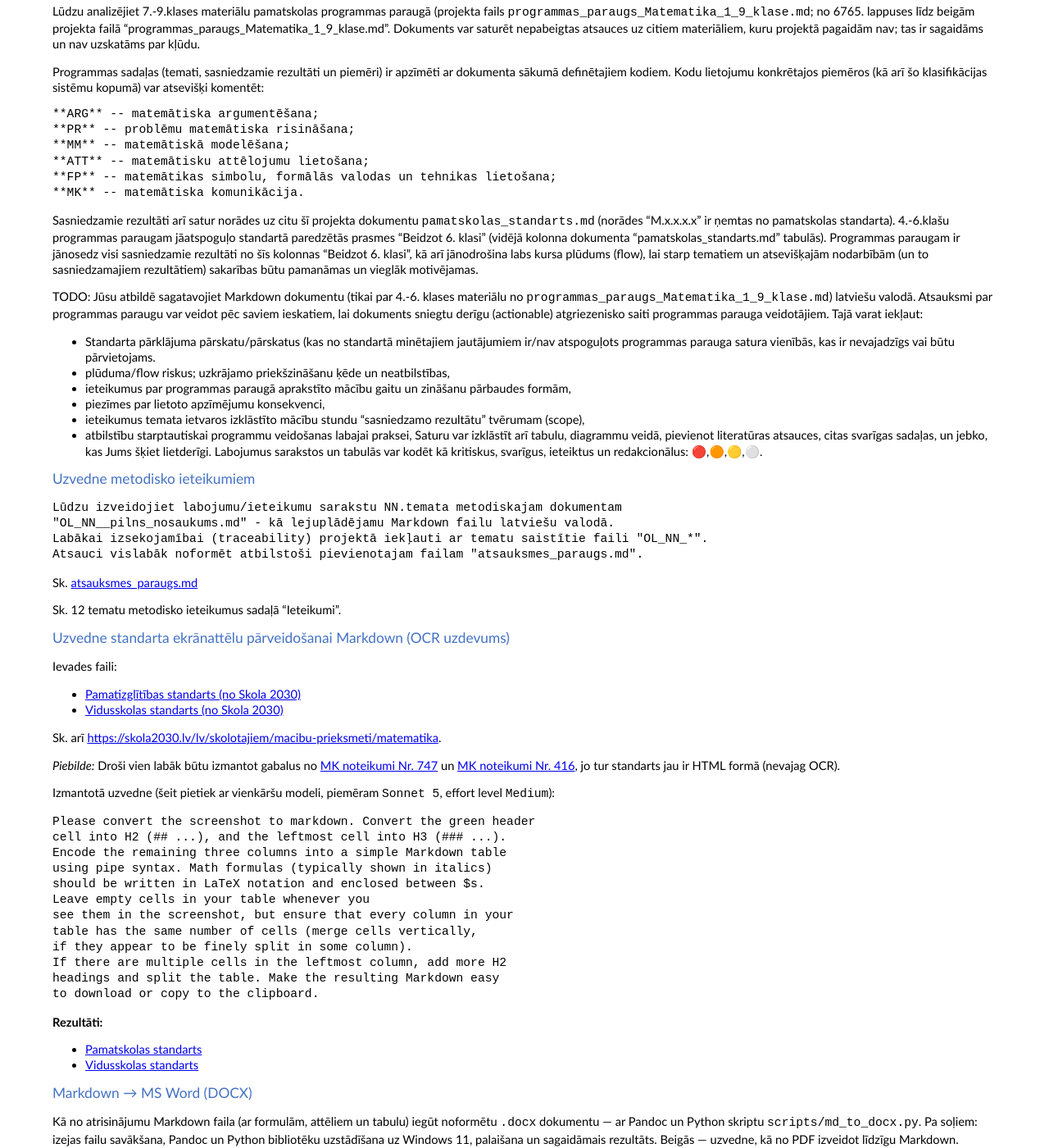
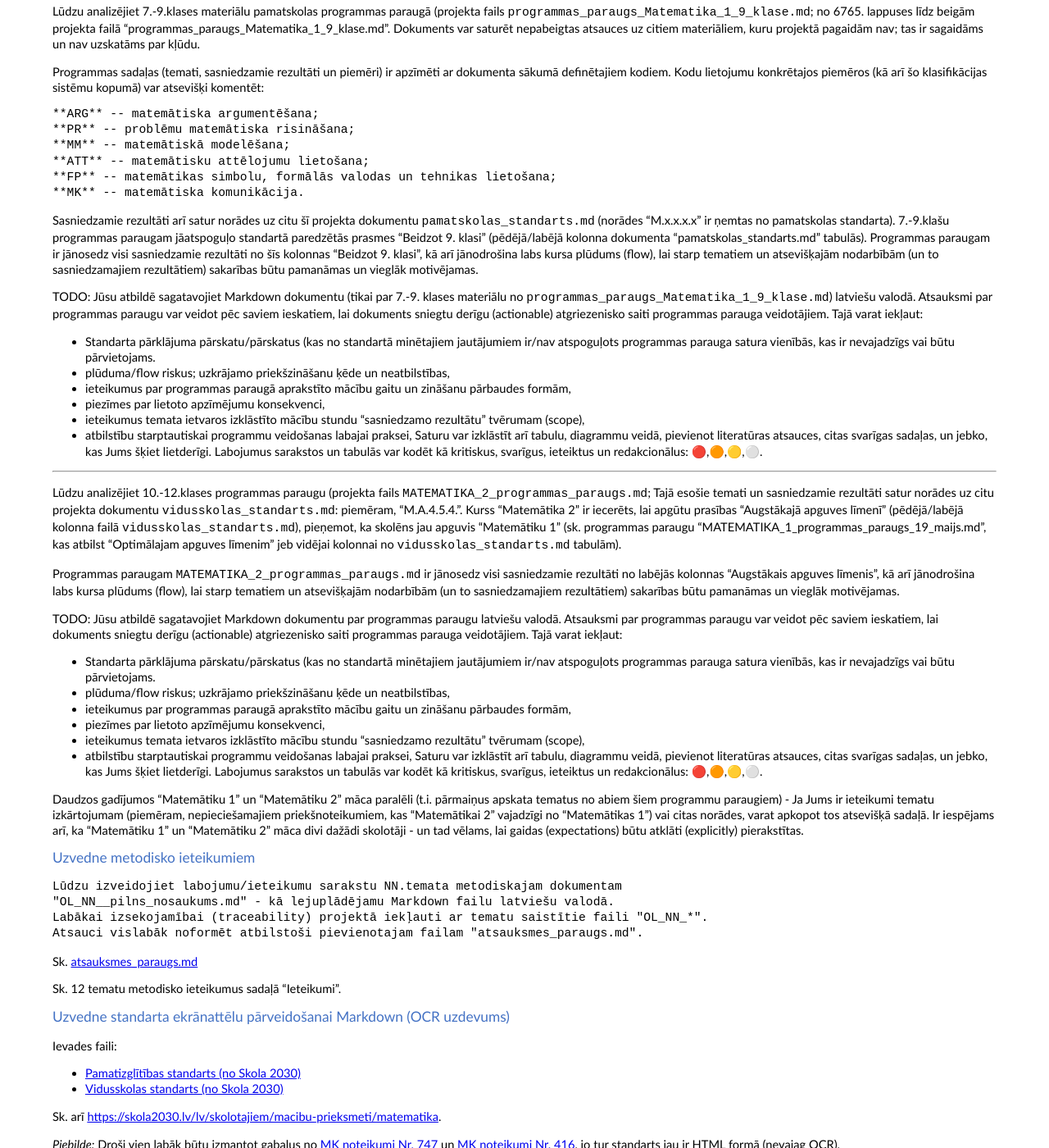
Before and after one commit to kapsitis/programma-ol-10, a Jekyll site: the page built from docs/review_plans/index.md, in a window 1280 px wide and 1400 px high, scrolled down 1527 px. Shown: the whole window at 82% size. Built offline with Jekyll 4.4.1, drawn with Linux system fonts in a browser that asks for light colours.

Commit message:
new prompts

````diff
--- a/docs/review_plans/index.md
+++ b/docs/review_plans/index.md
@@ -111,13 +111,13 @@ var atsevišķi komentēt:
 ```
 Sasniedzamie rezultāti arī satur norādes uz citu šī projekta dokumentu `pamatskolas_standarts.md`  (norādes "M.x.x.x.x"
 ir ņemtas no pamatskolas standarta).
-4.-6.klašu programmas paraugam jāatspoguļo standartā paredzētās prasmes "Beidzot 6. klasi" (vidējā kolonna dokumenta "pamatskolas_standarts.md" tabulās).
-Programmas paraugam ir jānosedz visi sasniedzamie rezultāti no šīs kolonnas "Beidzot 6. klasi",
+7.-9.klašu programmas paraugam jāatspoguļo standartā paredzētās prasmes "Beidzot 9. klasi" (pēdējā/labējā kolonna dokumenta "pamatskolas_standarts.md" tabulās).
+Programmas paraugam ir jānosedz visi sasniedzamie rezultāti no šīs kolonnas "Beidzot 9. klasi",
 kā arī jānodrošina labs kursa plūdums (flow), lai  starp tematiem un atsevišķajām nodarbībām
 (un to sasniedzamajiem rezultātiem) sakarības būtu pamanāmas un vieglāk motivējamas.
 
 TODO:
-Jūsu atbildē sagatavojiet Markdown dokumentu (tikai par 4.-6. klases materiālu
+Jūsu atbildē sagatavojiet Markdown dokumentu (tikai par 7.-9. klases materiālu
 no `programmas_paraugs_Matematika_1_9_klase.md`) latviešu valodā.
 Atsauksmi par programmas paraugu var veidot pēc saviem ieskatiem, lai
 dokuments sniegtu derīgu (actionable) atgriezenisko saiti programmas parauga veidotājiem.
@@ -129,6 +129,45 @@ Tajā varat iekļaut:
 - ieteikumus temata ietvaros izklāstīto mācību stundu "sasniedzamo rezultātu" tvērumam (scope),
 - atbilstību starptautiskai programmu veidošanas labajai praksei,
 Saturu var izklāstīt arī tabulu, diagrammu veidā, pievienot literatūras atsauces, citas svarīgas sadaļas, un jebko, kas Jums šķiet lietderīgi.  Labojumus sarakstos un tabulās var kodēt kā kritiskus, svarīgus, ieteiktus un redakcionālus:  🔴,🟠,🟡,⚪.
+
+
+
+
+-----
+
+Lūdzu analizējiet 10.-12.klases programmas paraugu
+(projekta fails `MATEMATIKA_2_programmas_paraugs.md`;
+Tajā esošie temati un sasniedzamie rezultāti satur norādes uz citu projekta dokumentu
+`vidusskolas_standarts.md`: piemēram, "M.A.4.5.4.".
+Kurss "Matemātika 2" ir iecerēts, lai apgūtu prasības "Augstākajā apguves līmenī"
+(pēdējā/labējā kolonna failā `vidusskolas_standarts.md`), pieņemot, ka skolēns
+jau apguvis "Matemātiku 1" (sk. programmas paraugu "MATEMATIKA_1_programmas_paraugs_19_maijs.md", kas
+atbilst "Optimālajam apguves līmenim" jeb vidējai kolonnai no `vidusskolas_standarts.md` tabulām).
+
+Programmas paraugam `MATEMATIKA_2_programmas_paraugs.md` ir jānosedz visi sasniedzamie
+rezultāti no labējās kolonnas "Augstākais apguves līmenis",
+kā arī jānodrošina labs kursa plūdums (flow), lai  starp tematiem un atsevišķajām nodarbībām
+(un to sasniedzamajiem rezultātiem) sakarības būtu pamanāmas un vieglāk motivējamas.
+
+TODO:
+Jūsu atbildē sagatavojiet Markdown dokumentu par programmas paraugu latviešu valodā.
+Atsauksmi par programmas paraugu var veidot pēc saviem ieskatiem, lai
+dokuments sniegtu derīgu (actionable) atgriezenisko saiti programmas parauga veidotājiem.
+Tajā varat iekļaut:
+- Standarta pārklājuma pārskatu/pārskatus (kas no standartā minētajiem jautājumiem ir/nav atspoguļots  programmas parauga satura vienībās, kas ir nevajadzīgs vai būtu pārvietojams.
+- plūduma/flow riskus; uzkrājamo priekšzināšanu ķēde un neatbilstības,
+- ieteikumus par programmas paraugā aprakstīto mācību gaitu un zināšanu pārbaudes formām,
+- piezīmes par lietoto apzīmējumu konsekvenci,
+- ieteikumus temata ietvaros izklāstīto mācību stundu "sasniedzamo rezultātu" tvērumam (scope),
+- atbilstību starptautiskai programmu veidošanas labajai praksei,
+Saturu var izklāstīt arī tabulu, diagrammu veidā, pievienot literatūras atsauces, citas svarīgas sadaļas, un jebko, kas Jums šķiet lietderīgi.  Labojumus sarakstos un tabulās var kodēt kā kritiskus, svarīgus, ieteiktus un redakcionālus:  🔴,🟠,🟡,⚪.
+
+Daudzos gadījumos "Matemātiku 1" un "Matemātiku 2" māca paralēli (t.i. pārmaiņus
+apskata tematus no abiem šiem programmu paraugiem) - Ja Jums ir ieteikumi tematu
+izkārtojumam (piemēram, nepieciešamajiem priekšnoteikumiem, kas "Matemātikai 2" vajadzīgi
+no "Matemātikas 1") vai citas norādes, varat apkopot tos atsevišķā sadaļā. Ir iespējams
+arī, ka "Matemātiku 1" un "Matemātiku 2" māca divi dažādi skolotāji - un tad vēlams,
+lai gaidas (expectations) būtu atklāti (explicitly) pierakstītas.
 
 
 
````
